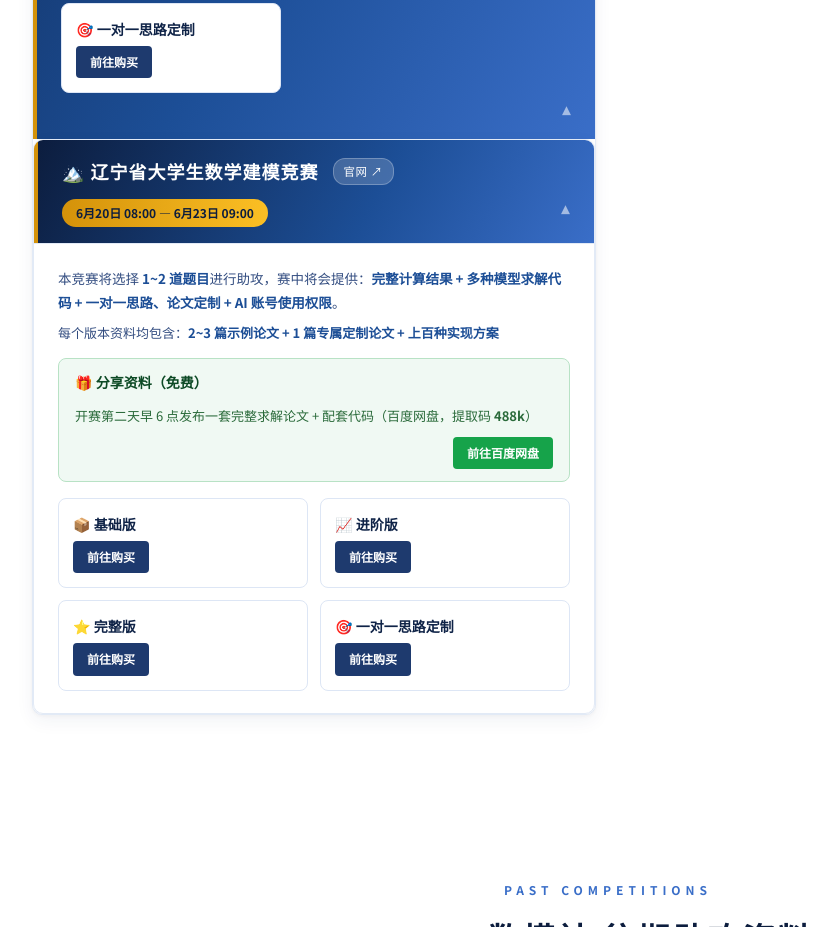
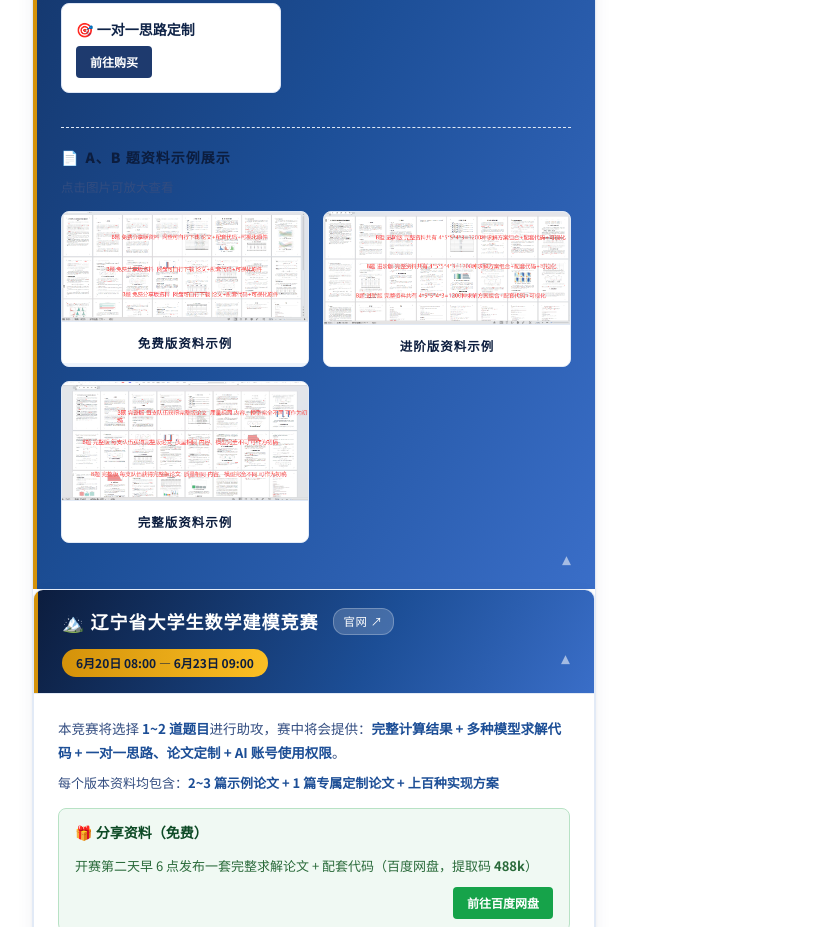
Before and after one commit to BZDmathclub/bzd-website, a plain HTML site: page index.html in a window 1280 px wide. Shown: the part 2354-3281 px from the top of the page, without its empty margins (32-869 px from the left). Drawn offline with Linux system fonts and the light colour scheme.

Commit message:
亚太杯：加入资料展示图（免费版、进阶版、完整版）

```diff
--- a/index.html
+++ b/index.html
@@ -1270,6 +1270,25 @@ a { color:inherit; }
           <div class="ver-card">
             <div class="ver-name">🎯 一对一思路定制</div>
             <a class="ver-link" href="https://mbd.pub/o/bread/mbd-YZWYmJ9rZA==" target="_blank" rel="noopener">前往购买</a>
+          </div>
+        </div>
+
+        <div class="paper-preview">
+          <div class="paper-preview-title">A、B 题资料示例展示</div>
+          <div class="paper-preview-desc">点击图片可放大查看</div>
+          <div class="paper-grid">
+            <div class="paper-item" onclick="openLightbox('images/YATAI/免费版.png')">
+              <img src="images/YATAI/免费版.png" alt="免费版资料示例" loading="lazy">
+              <div class="paper-item-cap">免费版资料示例</div>
+            </div>
+            <div class="paper-item" onclick="openLightbox('images/YATAI/进阶版.png')">
+              <img src="images/YATAI/进阶版.png" alt="进阶版资料示例" loading="lazy">
+              <div class="paper-item-cap">进阶版资料示例</div>
+            </div>
+            <div class="paper-item" onclick="openLightbox('images/YATAI/完整版.png')">
+              <img src="images/YATAI/完整版.png" alt="完整版资料示例" loading="lazy">
+              <div class="paper-item-cap">完整版资料示例</div>
+            </div>
           </div>
         </div>
       </div>
```
Also changed, not shown: images/YATAI/免费版.png (added), images/YATAI/完整版.png (added), images/YATAI/进阶版.png (added).
